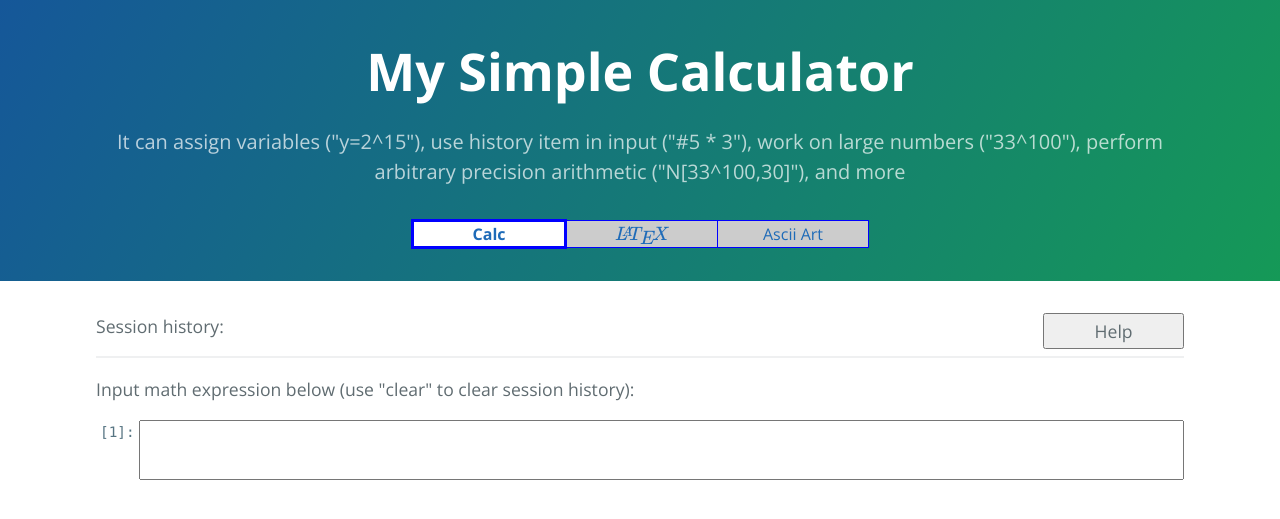
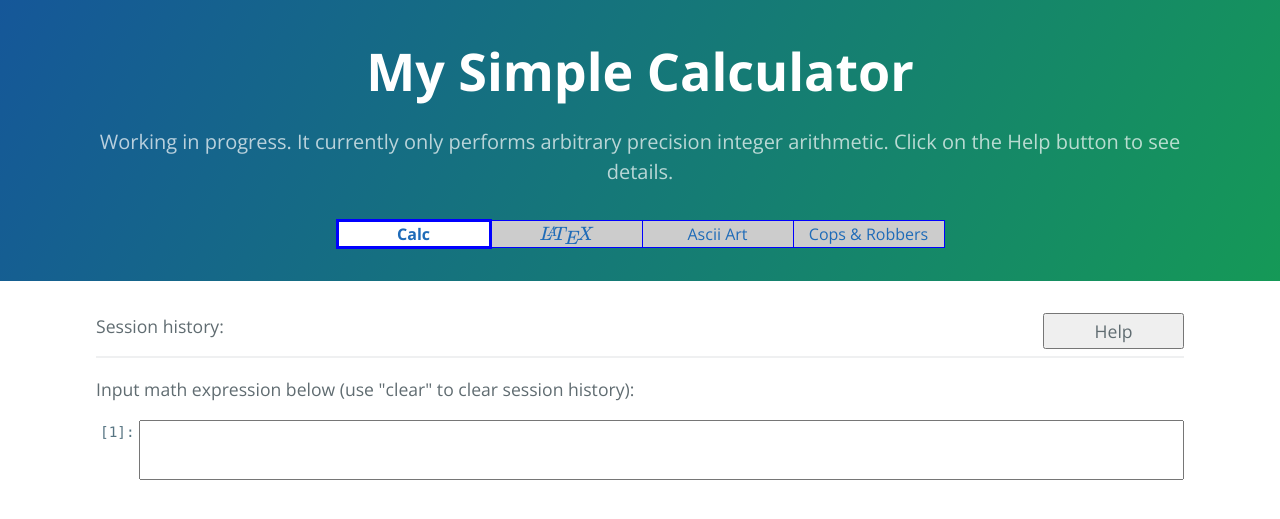
Before and after one commit to ThinGarfield/ThinGarfield.github.io, a Jekyll site: the page built from calc.html, in a window 1280 px wide. Shown: the top 519 px of the page. Built offline with Jekyll 4.4.1, drawn with Linux system fonts in a browser that asks for light colours; formulas are drawn with MathJax 3.

Commit message:
cops & robbers page

```diff
--- a/_data/navigation.yml
+++ b/_data/navigation.yml
@@ -9,3 +9,6 @@
 
 - title: Ascii Art
   url: /ascii
+
+- title: Cops & Robbers
+  url: /cops
--- a/_includes/navigation.html
+++ b/_includes/navigation.html
@@ -31,7 +31,7 @@
                 <td></td>
                 {% for entry in site.data.navigation %}
                 {% if entry.title == 'Home' %}
-                <td ' style="background-color: #FFFFFF; font-weight: bold; border: 3px solid blue;"' width="150" align="center"><a href="{{ site.baseurl }}{{ entry.url }}" style="display: block;width: 150px">{{ entry.title}}</a></td>
+                <td colspan="2" style="background-color: #FFFFFF; font-weight: bold; border: 3px solid blue;"' width="150" align="center"><a href="{{ site.baseurl }}{{ entry.url }}" style="display: block;width: 150px">{{ entry.title}}</a></td>
                 {% endif %}
                 {% endfor %}
                 <td></td>
--- a/calc.html
+++ b/calc.html
@@ -1,6 +1,6 @@
 ---
 title: My Simple Calculator
-description: It can assign variables ("y=2^15"), use history item in input ("#5 * 3"), work on large numbers ("33^100"), perform arbitrary precision arithmetic ("N[33^100,30]"), and more
+description: Working in progress. It currently only performs arbitrary precision integer arithmetic. Click on the Help button to see details.
 layout: default
 permalink: /calc
 ---
```
Also changed, not shown: cops.html (added, +7 -0 lines).
